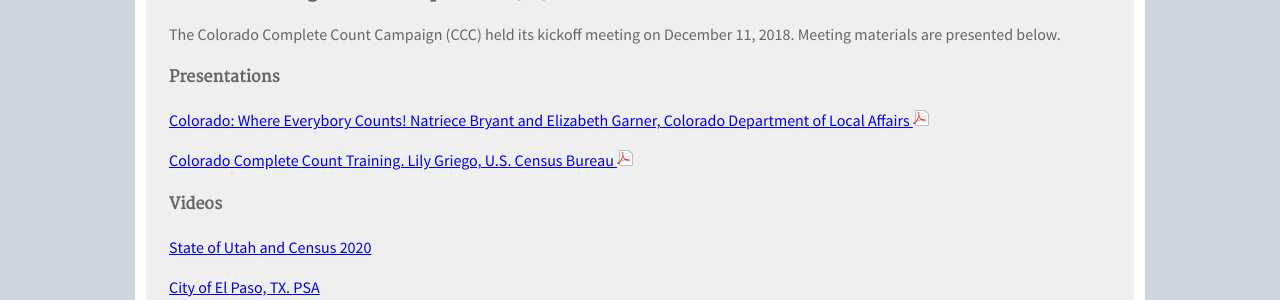
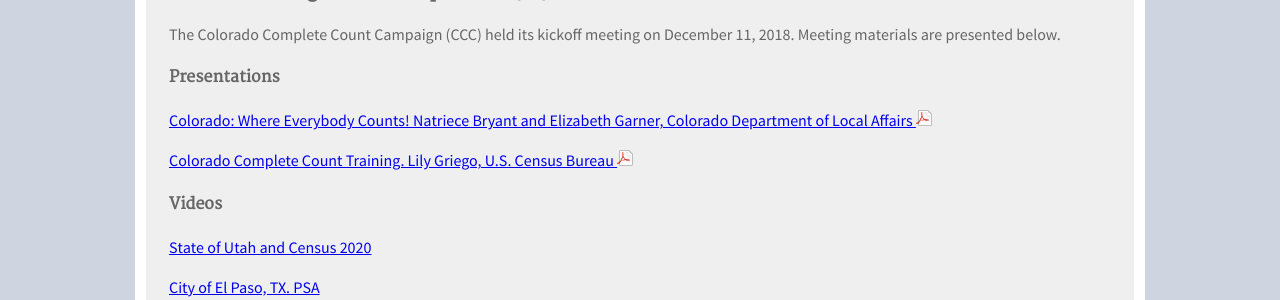
Before and after one commit to TBleess/Website_New, a Jekyll site: the page built from pages/9_Not_in_Menu/StateCompleteCountCommittee.md, in a window 1280 px wide. Shown: the part 424-724 px from the top of the page. Built offline with Jekyll 4.4.1, drawn with Linux system fonts in a browser that asks for light colours.

Commit message:
Update StateCompleteCountCommittee.md

```diff
--- a/pages/9_Not_in_Menu/StateCompleteCountCommittee.md
+++ b/pages/9_Not_in_Menu/StateCompleteCountCommittee.md
@@ -13,7 +13,7 @@ The Colorado Complete Count Campaign (CCC) held its kickoff meeting on December
 
 #### Presentations
 
-[Colorado: Where Everybory Counts! Natriece Bryant and Elizabeth Garner, Colorado Department of Local Affairs ![pdf](/images/page_white_acrobat.png 'download pdf file')](https://storage.cloud.google.com/co-publicdata/DOLA%20CCC%20Meeting%2011%20Dec%202018.pdf?_ga=2.166039806.-1732879585.1519318964)
+[Colorado: Where Everybody Counts! Natriece Bryant and Elizabeth Garner, Colorado Department of Local Affairs ![pdf](/images/page_white_acrobat.png 'download pdf file')](https://storage.cloud.google.com/co-publicdata/DOLA%20CCC%20Meeting%2011%20Dec%202018.pdf?_ga=2.166039806.-1732879585.1519318964)
 
 [Colorado Complete Count Training.  Lily Griego, U.S. Census Bureau ![pdf](/images/page_white_acrobat.png 'download pdf file')](https://storage.cloud.google.com/co-publicdata/Census%20Presentation%20for%20CCC%20kickoff.pdf?_ga=2.164411647.-1732879585.1519318964)
 
```
